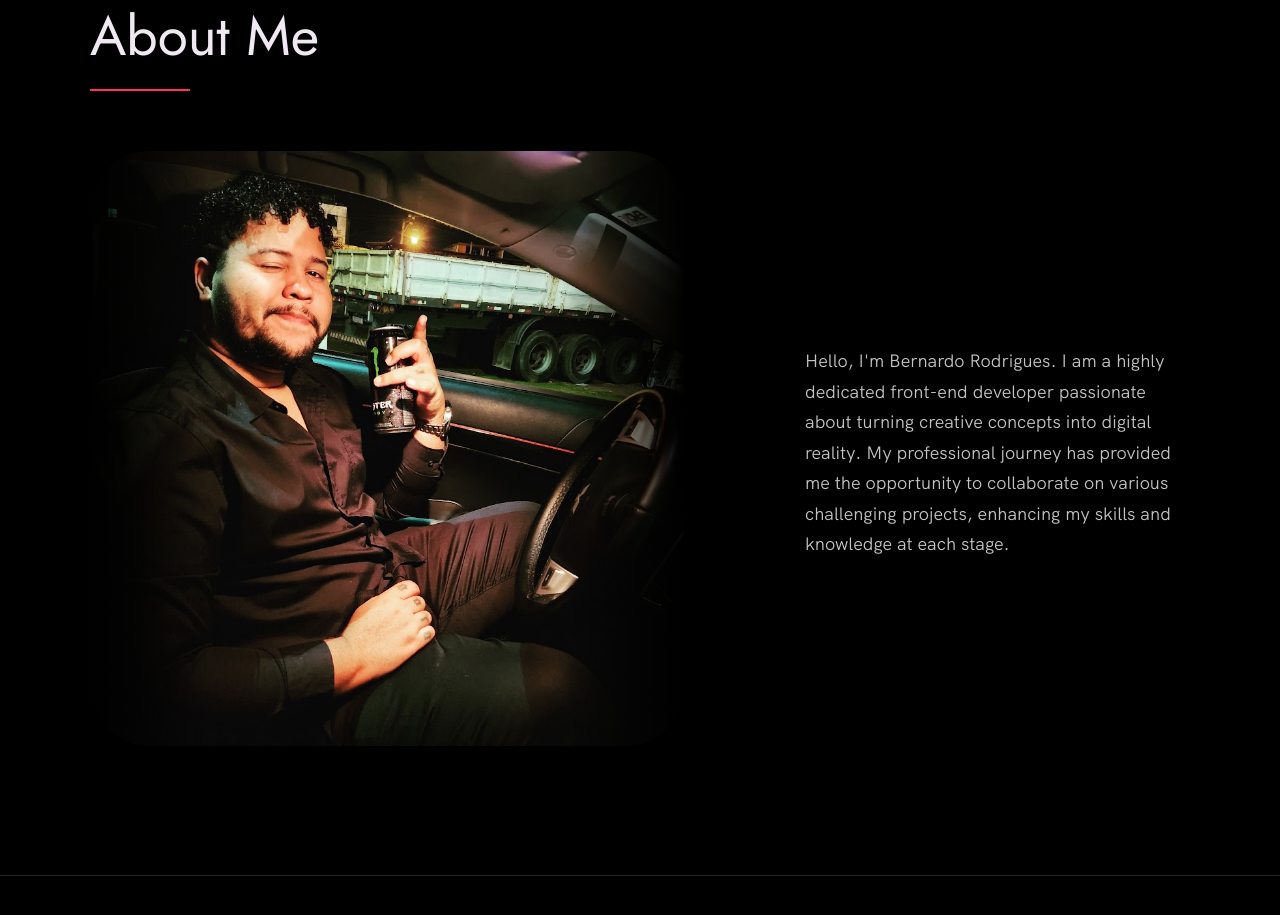
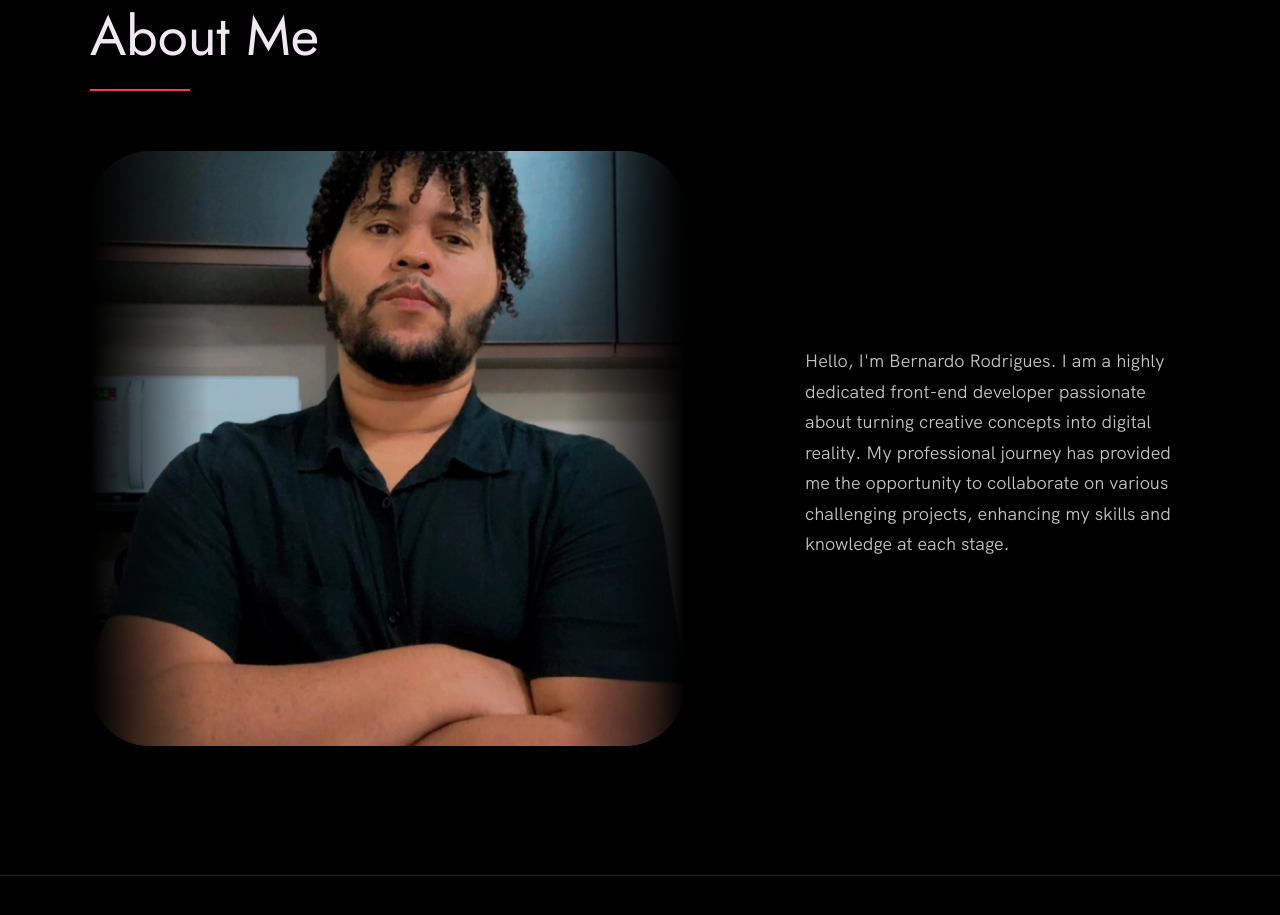
Before and after one commit to brodrigues0ll/brodrigues0ll.github.io, a plain HTML site: page index.html in a window 1280 px wide. Shown: the part 2878-3793 px from the top of the page. Drawn offline with Linux system fonts and the light colour scheme.

Commit message:
Update profile image

```diff
--- a/index.html
+++ b/index.html
@@ -224,7 +224,7 @@
             <div class="about__photo-container">
               <img
                 class="about__photo"
-                src="./images/bernardo.jpg"
+                src="./images/bernardo.png"
                 alt=""
                 style="border-radius: 10%"
               />
```
Also changed, not shown: images/bernardo.png (added).
